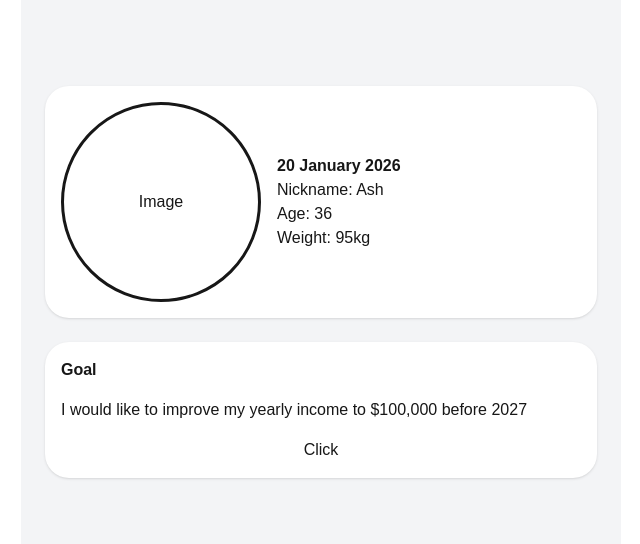
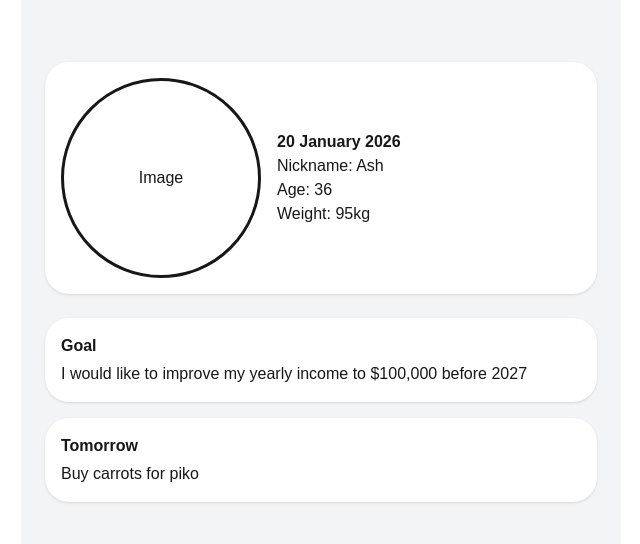
Before and after one commit to ashLuchowa/lookbehind-app, a Next.js app: page / in a window 1280 px wide. Shown: the part 118-662 px from the top of the page, without its empty margins (319-959 px from the left). Built offline with nearby package versions, Linux system fonts and the light colour scheme.

Commit message:
Add array to TextInfo

```diff
--- a/app/components/textInfo.tsx
+++ b/app/components/textInfo.tsx
@@ -1,20 +1,40 @@
 'use client'
+import { useState } from "react";
 
 type textInfo = {
     title: string
     textPara: string
 }
 
-export default function TextInfo({ title, textPara }: textInfo) {
-    const addInfo = (title, textPara):textInfo => {
-        // Placeholder function to demonstrate functionality
-    }
+export default function TextInfo() {
+    const [infos, setInfos] = useState<textInfo[]>([
+        {
+            title: 'Goal',
+            textPara: 'I would like to improve my yearly income to $100,000 before 2027',
+        },{
+            title: 'Tomorrow',
+            textPara: 'Buy carrots for piko',
+        },
+    ]);
+
+    // const addInfo = (title: string, textPara: string) => {
+    //     // Add form and button from a separate component
+    //     setInfos(prev => [
+    //         ...prev,
+    //         { title, textPara }
+    //     ]);
+    // };
 
     return (
-        <div className="text-info grid grid-cols-1 gap-4 bg-white shadow-sm p-4 rounded-3xl">
-            <h2 className="font-bold">{title}</h2>
-            <p>{textPara}</p>
-            <button onClick={() => addInfo(title, textPara)}>Click</button>
+        <div className="text-info grid grid-cols-1 gap-4">
+            {infos.map((info, index)=> (
+                <div key={index}>
+                    <div className="flex flex-col gap-1 bg-white shadow-sm p-4 rounded-3xl">
+                        <h2 className="font-bold">{info.title}</h2>
+                        <p>{info.textPara}</p>
+                    </div>
+                </div>
+            ))}
         </div>
     )
 }
--- a/app/page.tsx
+++ b/app/page.tsx
@@ -7,7 +7,7 @@ export default function Home() {
   return (
     <div className="flex flex-col justify-center gap-6 p-6 bg-gray-100 w-150 min-h-screen mx-auto">
       <MainHeader nickname="Ash" age={36} weight={95} />
-      <TextInfo title="Goal" textPara="I would like to improve my yearly income to $100,000 before 2027" />
+      <TextInfo/>
     </div>
   );
 }
```
